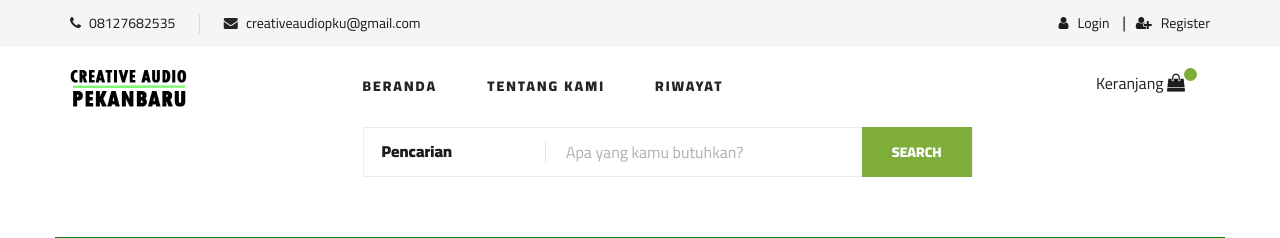
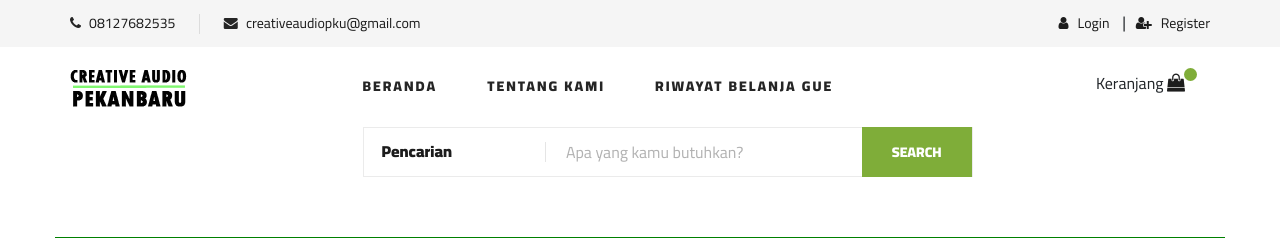
Before and after one commit to maserik123/project_car_audio, a CodeIgniter app: page /car_audio/index.php/main_ctrl/about in a window 1280 px wide. Shown: the top 238 px of the page. Run offline with CodeIgniter, Linux system fonts and the light colour scheme.

Commit message:
update new

```diff
--- a/application/views/templates/header_belanja.php
+++ b/application/views/templates/header_belanja.php
@@ -395,8 +395,9 @@ $email = $this->session->userdata('email');
                             <li><a href="<?php echo base_url('Main_Ctrl/about'); ?>">Tentang Kami</a>
                                 <!-- <li><a href="<?php echo base_url('Main_Ctrl/keranjang'); ?>">Keranjang</a> -->
                                 <!-- <li><a href="<?php echo base_url('Transaksi_Ctrl/listKomentar'); ?>">Product Review</a> -->
-                            <li><a href="<?php echo base_url('Main_Ctrl/history'); ?>">Riwayat</a>
+                            <li><a href="<?php echo base_url('Main_Ctrl/history'); ?>">Riwayat Belanja Gue</a>
                         </ul>
+
                     </nav>
                 </div>
                 <div class="col-lg-2">
```
